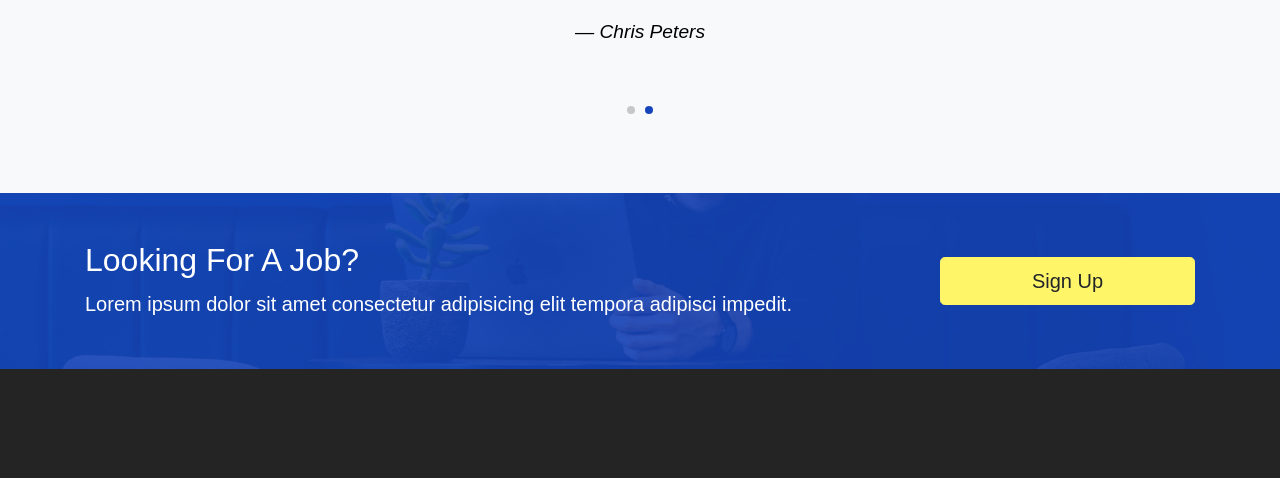
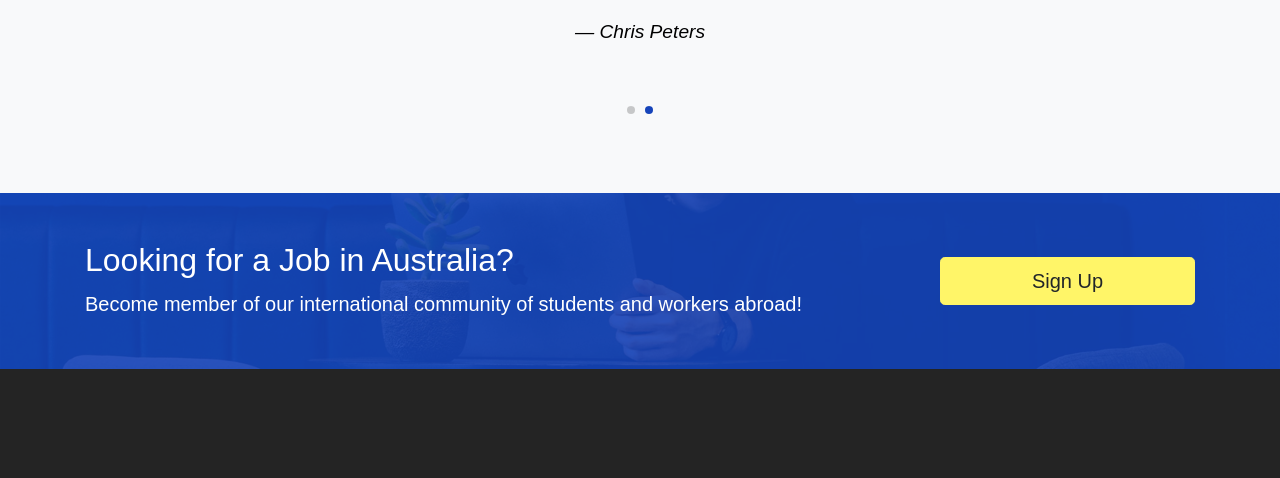
Before and after one commit to aibotsacademy/findyau, a plain HTML site: page index.html in a window 1280 px wide. Shown: the part 3590-4068 px from the top of the page. Drawn offline with Linux system fonts and the light colour scheme; files whose address does not match are found by name.

Commit message:
Update index.html

```diff
--- a/index.html
+++ b/index.html
@@ -447,9 +447,8 @@ function myFunction() {
       <div class="container">
         <div class="row align-items-center">
           <div class="col-md-8">
-            <h2 class="text-white">Looking For A Job?</h2>
-            <p class="mb-0 text-white lead">Lorem ipsum dolor sit amet consectetur adipisicing elit tempora adipisci
-              impedit.</p>
+            <h2 class="text-white">Looking for a Job in Australia?</h2>
+            <p class="mb-0 text-white lead">Become member of our international community of students and workers abroad!</p>
           </div>
           <div class="col-md-3 ml-auto">
             <a href="#" class="btn btn-warning btn-block btn-lg">Sign Up</a>
```
